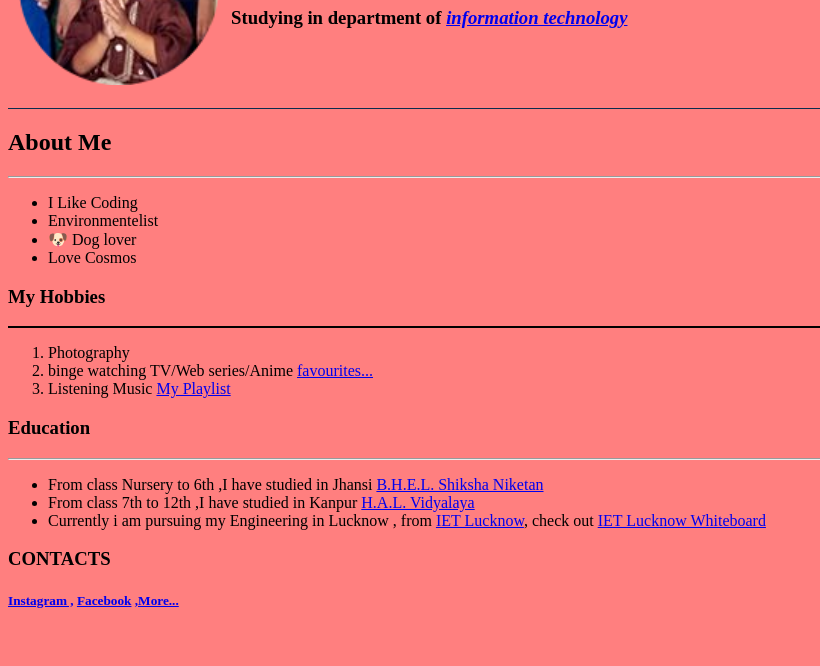
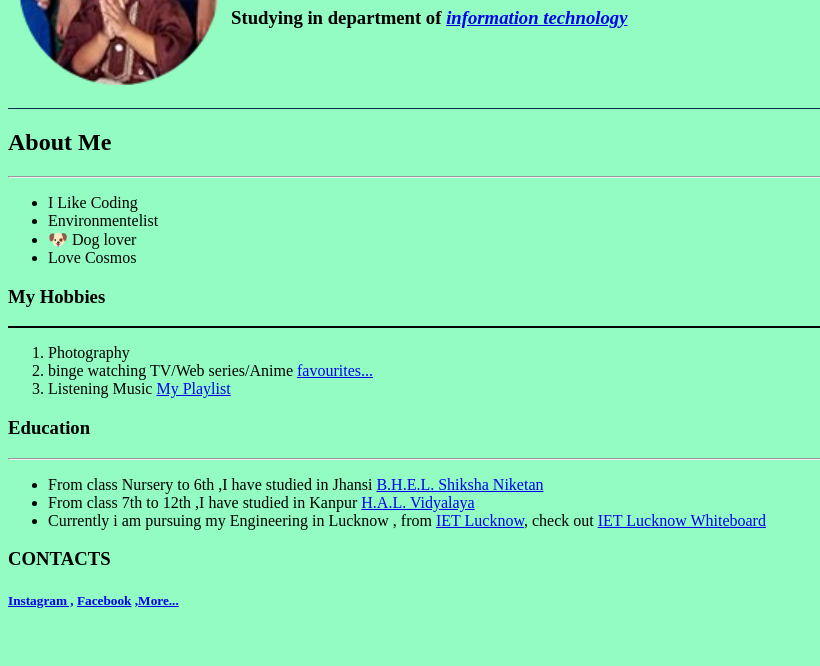
Before and after one commit to Ingenuity07/Curriculum-Vitae, a plain HTML site: page index.html in a window 1280 px wide. Shown: the part 134-800 px from the top of the page, without its empty margins (0-820 px from the left). Drawn offline with Linux system fonts and the light colour scheme.

Commit message:
Update index.html

```diff
--- a/index.html
+++ b/index.html
@@ -7,7 +7,7 @@
     <title>&#128054; SHIVAM PERSONEL SITE &#128054;</title>
 </head>
 
-<body style="background-color:rgba(255, 120, 120, 0.94);">
+<body style="background-color:rgba(128, 252, 185, 0.85);">
 
     <div>
         <table cellspacing="10px">
```
